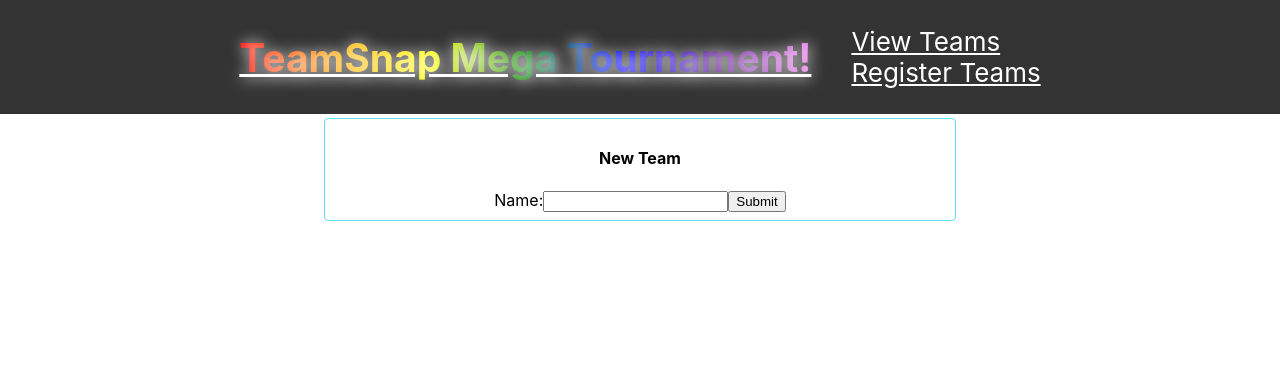
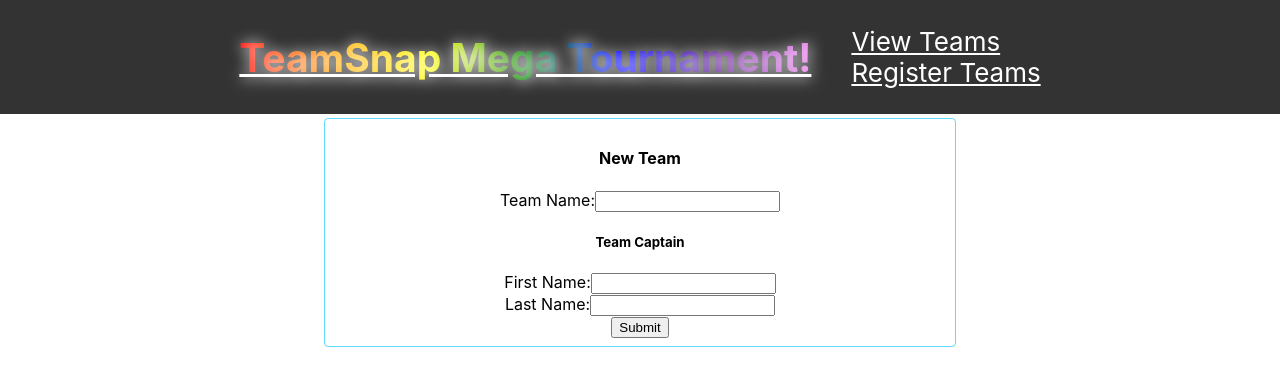
Before and after one commit to teamsnap/teamsnap-mega-tournament, a React app in the folder frontend/: page /join in a window 1280 px wide. Shown: the top 386 px of the page. Built offline with nearby package versions, Linux system fonts and the light colour scheme; the HTML template or start-up script is replaced by a standard one.

Commit message:
Adds team captain to register page, adds baseurl to props, cleans up some code.

```diff
--- a/frontend/src/components/NewTeamForm.tsx
+++ b/frontend/src/components/NewTeamForm.tsx
@@ -5,19 +5,35 @@
   baseurl: string,
 }
 
-const NewTeamForm: React.FC<Props> = ({submitTeam, baseurl}) => {
-  const [name, setName] = React.useState("");
+const NewTeamForm: React.FC<Props> = ({ submitTeam, baseurl }) => {
+  const [teamName, setTeamName] = React.useState("");
+  const [captainFirstName, setCaptainFirstName] = React.useState("");
+  const [captainLastName, setCaptainLastName] = React.useState("");
 
   return (
     <div className="card">
       <h4>New Team</h4>
-      <label>
-        Name:
-        <input type="text" value={name} onChange={(e) => setName(e.target.value)} />
-      </label>
+      <div>
+        <label>Team Name:</label>
+        <input type="text" value={name} onChange={(e) => setTeamName(e.target.value)} />
+      </div>
+      <h5>Team Captain</h5>
+      <div>
+        <label>First Name:</label>
+        <input type="text" value={captainFirstName} onChange={(e) => setCaptainFirstName(e.target.value)} />
+      </div>
+      <div>
+        <label>Last Name:</label>
+        <input type="text" value={captainLastName} onChange={(e) => setCaptainLastName(e.target.value)} />
+      </div>
       <input type="submit" onClick={(e) => {
         e.preventDefault();
-        submitTeam({url: baseurl + "/new-team", name: name});
+        submitTeam({
+          url: baseurl + "/new-team",
+          teamName: teamName,
+          captainFirstName: captainFirstName,
+          captainLastName: captainLastName,
+        });
       }} />
     </div>
   );
--- a/frontend/src/components/NewTeamFormContainer.tsx
+++ b/frontend/src/components/NewTeamFormContainer.tsx
@@ -1,3 +1,4 @@
+import React from 'react';
 import { connect } from 'react-redux';
 import { submitTeam } from '../redux-cruft/actions/submitTeam';
 import NewTeamForm from './NewTeamForm';
@@ -6,4 +7,7 @@
   submitTeam,
 };
 
-export default connect(null, mapDispatchToProps)(NewTeamForm);
+const NewTeamFormContainer: React.FC<{ baseurl: string }> = ({ baseurl }) =>
+  <NewTeamForm submitTeam={submitTeam} baseurl={baseurl} />;
+
+export default connect(null, mapDispatchToProps)(NewTeamFormContainer);
--- a/frontend/src/components/TeamCard.tsx
+++ b/frontend/src/components/TeamCard.tsx
@@ -1,13 +1,11 @@
 import React from 'react';
-import {
-  Link
-} from "react-router-dom";
+import { Link } from "react-router-dom";
 
 interface Props {
   teamName: String,
 }
 
-const TeamCard: React.FC<Props> = ({teamName}) => {
+const TeamCard: React.FC<Props> = ({ teamName }) => {
 
   return (
     <div className="card">
--- a/frontend/src/pages/Home.tsx
+++ b/frontend/src/pages/Home.tsx
@@ -1,7 +1,5 @@
 import React from 'react';
-import {
-  Link
-} from "react-router-dom";
+import { Link } from "react-router-dom";
 
 const Home: React.FC = () => {
 
--- a/frontend/src/pages/Join.tsx
+++ b/frontend/src/pages/Join.tsx
@@ -1,16 +1,6 @@
 import React from 'react';
-import {
-  Link
-} from "react-router-dom";
 import NewTeamFormContainer from '../components/NewTeamFormContainer';
 
-const Join: React.FC<{baseurl: string}> = ({baseurl}) => {
-
-  return (
-    <>
-      <NewTeamFormContainer baseurl={baseurl} />
-    </>
-  );
-}
+const Join: React.FC<{ baseurl: string }> = ({ baseurl }) => <NewTeamFormContainer baseurl={baseurl} />;
 
 export default Join;
```
Also changed, not shown: frontend/src/App.tsx (indentation only).
